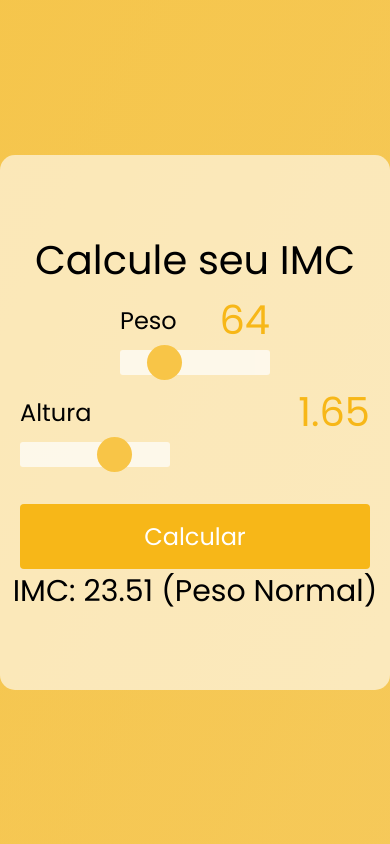
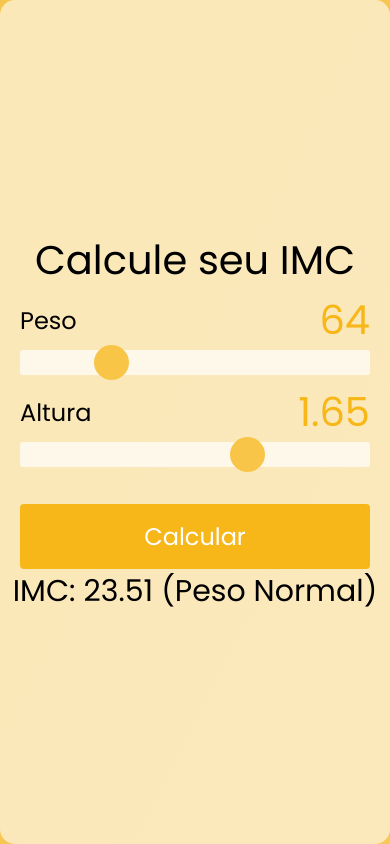
Before and after one commit to LeonardoLuisKlein/desafioimc, a Vue app: page /#/ in a window 390 px wide. Built offline with nearby package versions, Linux system fonts and the light colour scheme.

Commit message:
Style: responsive design

```diff
--- a/src/components/containers/Card/Card.scss
+++ b/src/components/containers/Card/Card.scss
@@ -9,6 +9,10 @@ section{
     flex-wrap: wrap;
     align-items: center;
     flex-basis: auto;
+    @media (max-width: 768px) {
+        width: 100%;
+        height: 100%;
+      }
 
     h1{
         display: flex;
--- a/src/components/micro/Inputs/Inputs.scss
+++ b/src/components/micro/Inputs/Inputs.scss
@@ -45,9 +45,6 @@ input {
   border-radius: 3px;
   width: 350px;
   accent-color: #f7b718;
-  @media (max-width: 630px) {
-    width: 150px;
-  }
   &::-webkit-slider-thumb {
     -webkit-appearance: none;
     appearance: none;
```
